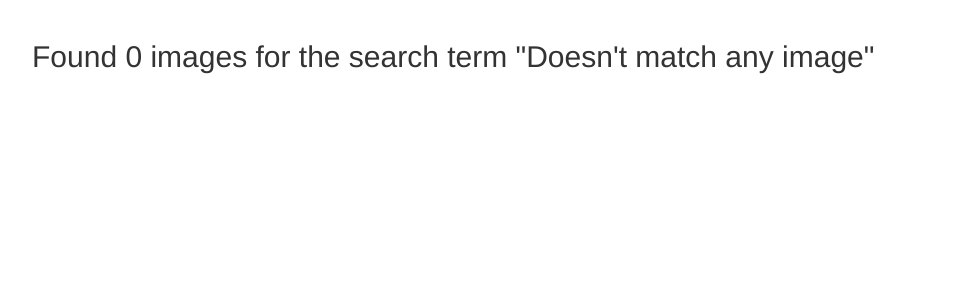
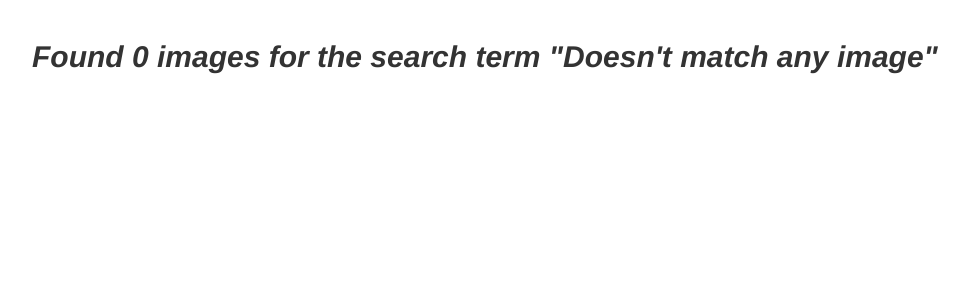
Before and after one commit to drewheathens/Gallery, a Django app: page /search/ in a window 1280 px wide. Shown: the part 52-352 px from the top of the page, without its empty margins (23-992 px from the left). Run offline with Django 3.2, Linux system fonts and the light colour scheme; parts of the project's set-up code (start-up, migrations or seed data) failed here and were passed over; some libraries are stand-ins or nearby versions.

```diff
--- a/photos/templates/search.html
+++ b/photos/templates/search.html
@@ -1,6 +1,14 @@
 {% extends 'base.html' %}
 
 {% block content %}
+<style type="text/css">
+  h2{
+    font-style: italic;
+    font-weight: bold;
+  }
+
+
+</style>
 <div class="container">
   <div class="row">
     {% if images %}
@@ -14,7 +22,7 @@
   {% if images %}
     {% for image in images %}
     <div class="col-xs-6 col-sm-6 col-md-3 col-lg-3 padding-0">
-      <img src="{{image.image.url}}" class=" img img-responsive" data-toggle="modal" data-target="#{{image.id}}">
+      <img src="{{image.image.url}}" class=" img img-responsive" hover="opacity : 0.3;" data-toggle="modal" data-target="#{{image.id}}">
     </div>
 
     <!-- Modal -->
```
